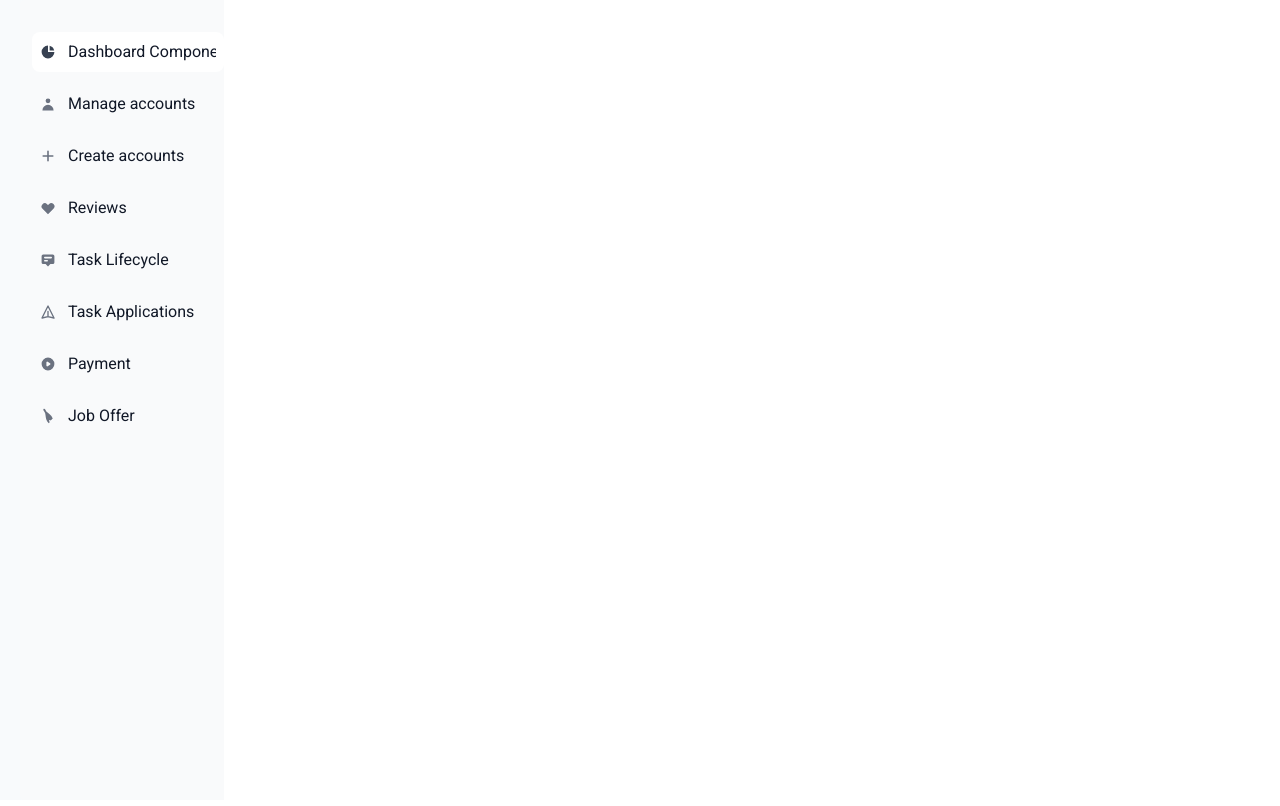
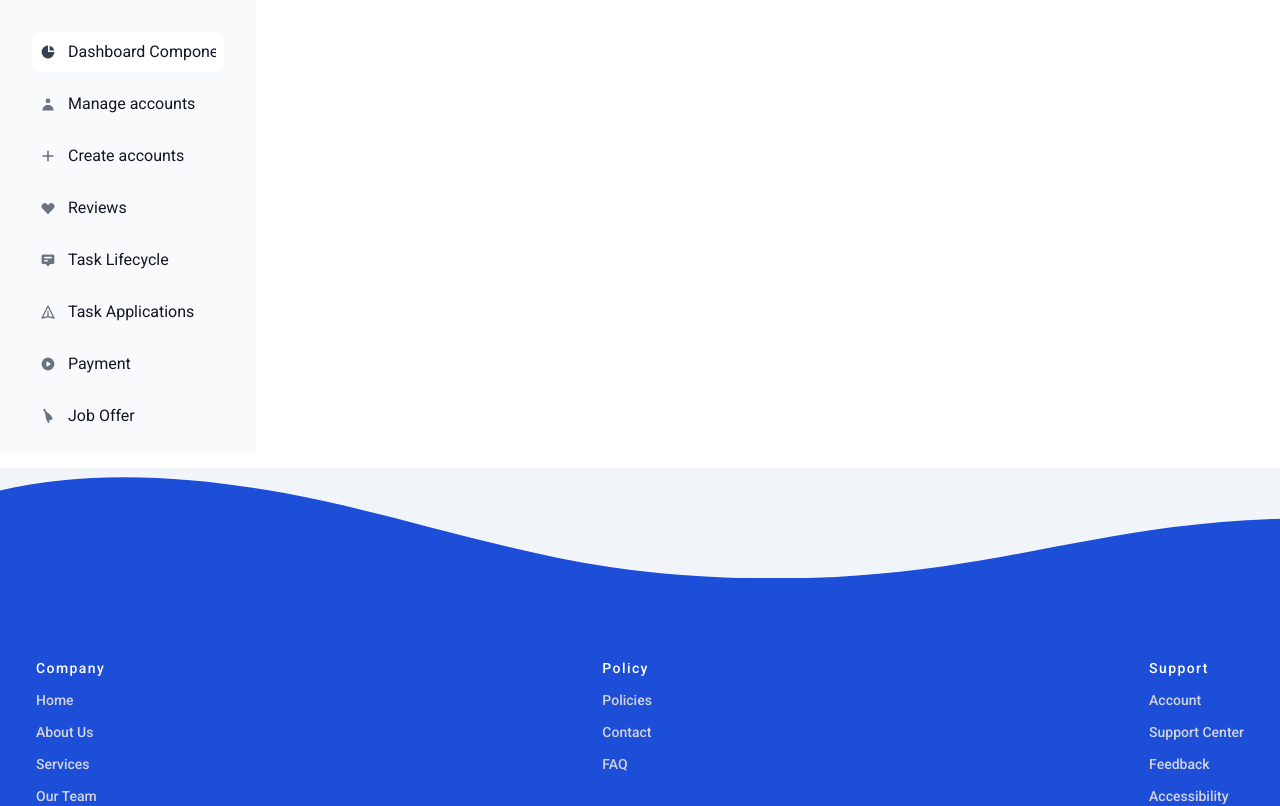
Before and after one commit to Ammen1/LOCAL-LABOR-MARKET-WEB-APPLICATIONS, a React (Vite) app in the folder frontend/: page /dashboard in a window 1280 px wide. Shown: the top 806 px of the page. Built offline with nearby package versions, Linux system fonts and the light colour scheme; no server answers.

Commit message:
remove main-screen-h

```diff
--- a/frontend/src/pages/Dashboard.jsx
+++ b/frontend/src/pages/Dashboard.jsx
@@ -24,8 +24,8 @@ export default function Dashboard() {
     }
   }, [location.search]);
   return (
-    <div className="min-h-screen flex flex-col md:flex-row ">
-      <div className="md:w-56  ">
+    <div className=" flex flex-col md:flex-row ">
+      <div className=" ">
         {/* Sidebar */}
         <DashSidebar />
       </div>
```
